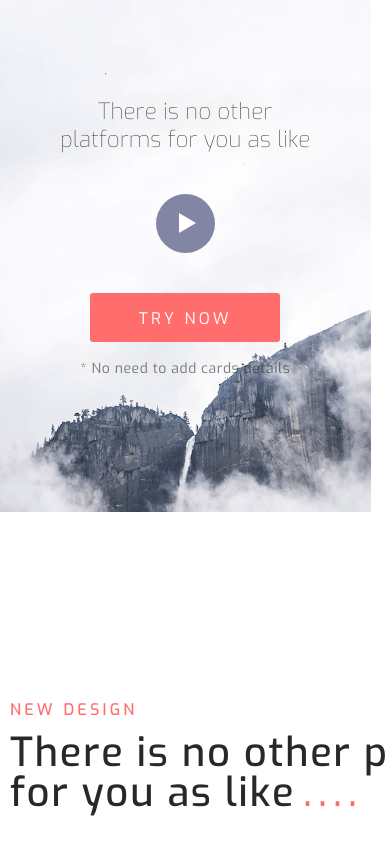
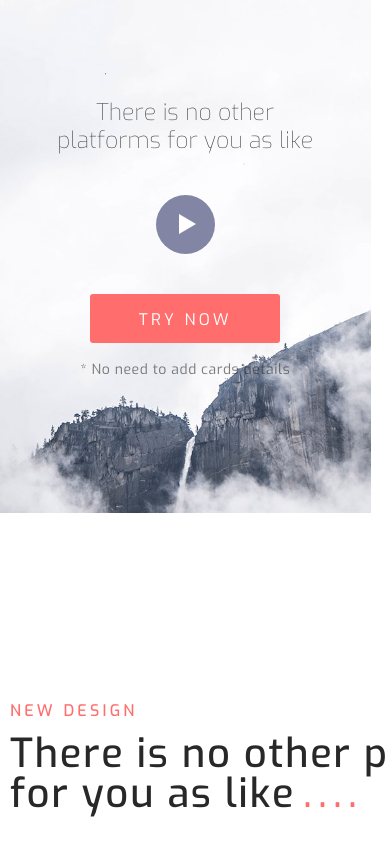
Before and after one commit to BelisonRazer/BelisonRazer.github.io, a plain HTML site: page index.html in a window 390 px wide. Shown: the top 844 px of the page. Drawn offline with Linux system fonts and the light colour scheme.

Commit message:
Тест адаптивного header-2

```diff
--- a/main.css
+++ b/main.css
@@ -848,7 +848,7 @@ select {
     width: 75%;
   }
   .header__heading-media-small {
-    font-size: 140%;
+    font-size: 143%;
   }
 }
 body {
```
Also changed, not shown: 1 other file.
